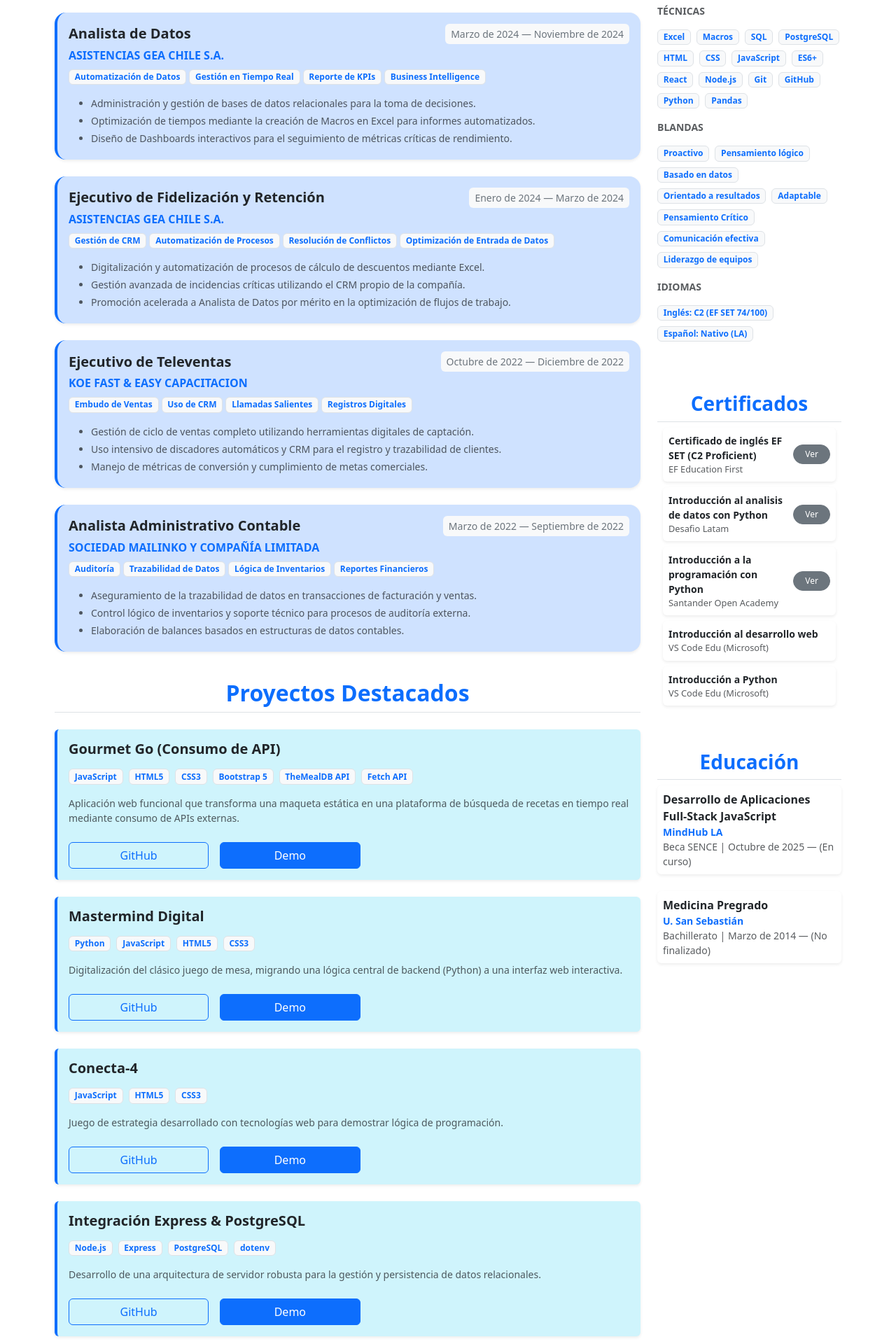
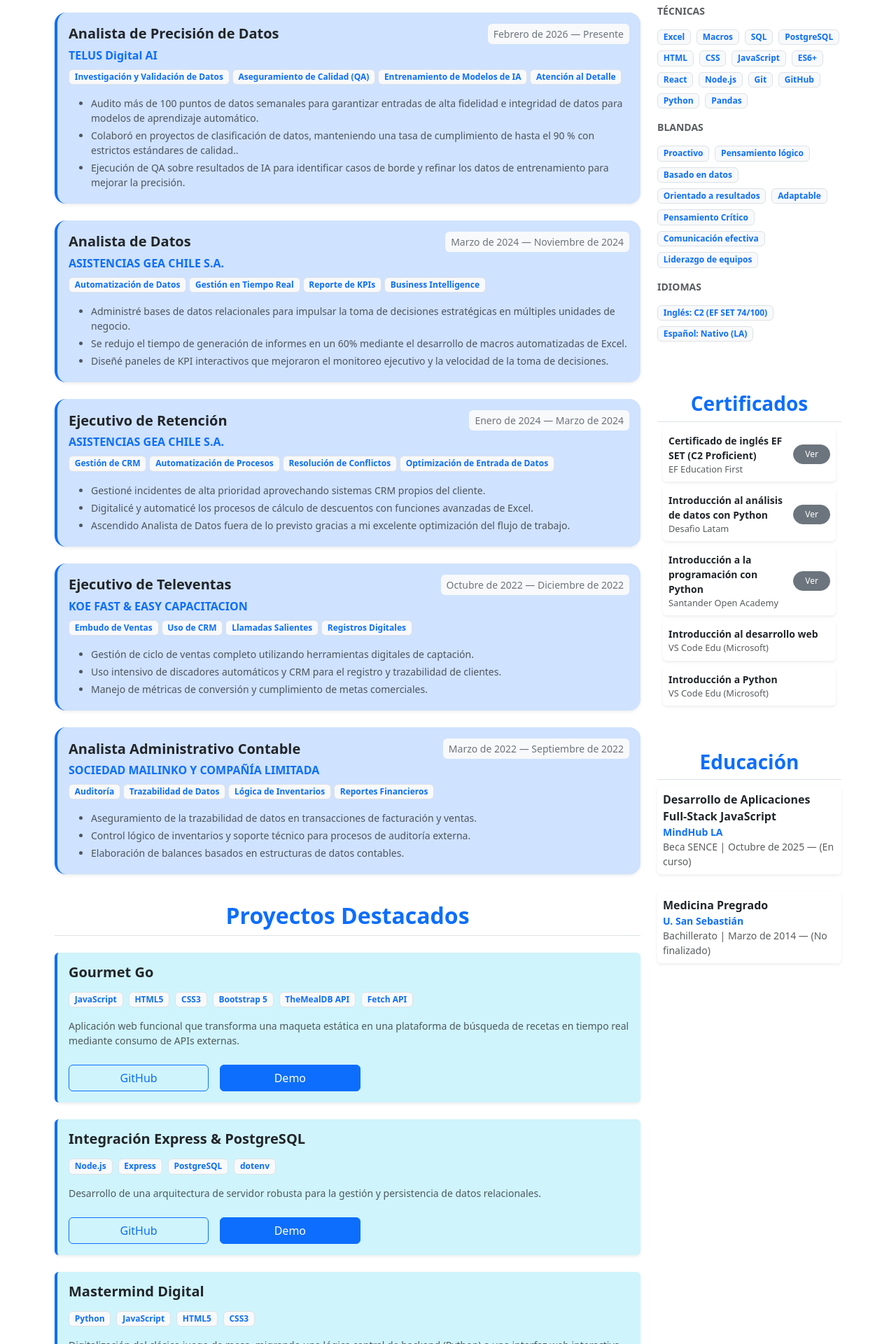
Before and after one commit to Cuackzoide/react-cv, a React (Vite) app: page / in a window 1280 px wide. Shown: the part 720-2640 px from the top of the page at 70% size. Built offline with nearby package versions, Linux system fonts and the light colour scheme.

Commit message:
feat: add dynamic language-based ATS CV download button to navbar

```diff
--- a/src/components/Education.jsx
+++ b/src/components/Education.jsx
@@ -6,7 +6,10 @@
     const parts = dateStr.split("-");
     const date = new Date(parts[0], parts[1] - 1);
     const options = { month: "long", year: "numeric" };
-    const formatted = date.toLocaleDateString(lang === "es" ? "es-ES" : "en-US", options);
+    const formatted = date.toLocaleDateString(
+      lang === "es" ? "es-ES" : "en-US",
+      options,
+    );
     return formatted.charAt(0).toUpperCase() + formatted.slice(1);
   };
 
@@ -14,13 +17,13 @@
     hidden: { opacity: 0 },
     visible: {
       opacity: 1,
-      transition: { staggerChildren: 0.3 }
-    }
+      transition: { staggerChildren: 0.3 },
+    },
   };
 
   const itemVariants = {
     hidden: { opacity: 0, y: 10 },
-    visible: { opacity: 1, y: 0 }
+    visible: { opacity: 1, y: 0 },
   };
 
   return (
--- a/src/components/Sidebar.jsx
+++ b/src/components/Sidebar.jsx
@@ -1,4 +1,3 @@
-import React from "react";
 import { Skills } from "./Skills";
 import { Certifications } from "./Certifications";
 import { Education } from "./Education";
--- a/src/components/Skills.jsx
+++ b/src/components/Skills.jsx
@@ -5,13 +5,17 @@
     hidden: { opacity: 0 },
     visible: {
       opacity: 1,
-      transition: { staggerChildren: 0.05 }
-    }
+      transition: { staggerChildren: 0.05 },
+    },
   };
 
   const badgeVariants = {
     hidden: { opacity: 0, scale: 0.5 },
-    visible: { opacity: 1, scale: 1, transition: { type: "spring", stiffness: 200 } }
+    visible: {
+      opacity: 1,
+      scale: 1,
+      transition: { type: "spring", stiffness: 200 },
+    },
   };
 
   return (
@@ -30,9 +34,9 @@
           {lang === "es" ? "Técnicas" : "Technical"}
         </p>
         <div className="d-flex flex-wrap gap-2 my-3">
-          {skills.technical.map((s) => (
+          {skills.technical.map((s, i) => (
             <motion.span
-              key={s}
+              key={i}
               className="badge bg-light text-primary border"
               variants={badgeVariants}
               whileHover={{ scale: 1.05 }}
@@ -45,9 +49,9 @@
           {lang === "es" ? "Blandas" : "Soft"}
         </p>
         <div className="d-flex flex-wrap gap-2 my-3">
-          {skills.soft.map((s) => (
+          {skills.soft.map((s, i) => (
             <motion.span
-              key={s}
+              key={i}
               className="badge bg-light text-primary border"
               variants={badgeVariants}
               whileHover={{ scale: 1.05 }}
--- a/src/data/cvData_en.json
+++ b/src/data/cvData_en.json
@@ -85,13 +85,10 @@
   },
   "projects": [
     {
-      "name": "Gourmet Go (API Integration)",
+      "name": "Gourmet Go",
       "slug": "gourmet-go",
       "type": "Application",
-      "category": [
-        "web_developer",
-        "data_analyst"
-      ],
+      "category": ["web_developer", "data_analyst"],
       "stack": [
         "JavaScript",
         "HTML5",
@@ -117,18 +114,33 @@
       "demo": "https://cuackzoide.github.io/EF_M4-API_gourmet_go/"
     },
     {
+      "name": "Express & PostgreSQL Integration",
+      "slug": "express-pg",
+      "type": "Backend",
+      "category": ["web_developer", "data_analyst"],
+      "stack": ["Node.js", "Express", "PostgreSQL", "dotenv"],
+      "concepts": [
+        "Database Connection Pooling",
+        "Environment Variables Management",
+        "Backend Architecture",
+        "SQL Querying",
+        "Error Handling"
+      ],
+      "description": "Development of a robust server architecture for relational data management and persistence.",
+      "highlights": [
+        "Secure PostgreSQL connection configuration via environment variables.",
+        "Implementation of CRUD operations with asynchronous error handling.",
+        "Structuring of routes and controllers to ensure backend scalability."
+      ],
+      "github": "https://github.com/Cuackzoide/Express-pg",
+      "demo": "https://express-pg.onrender.com/api/cursos"
+    },
+    {
       "name": "Mastermind Digital",
       "slug": "mastermind",
       "type": "Game / Logic",
-      "category": [
-        "web_developer"
-      ],
-      "stack": [
-        "Python",
-        "JavaScript",
-        "HTML5",
-        "CSS3"
-      ],
+      "category": ["web_developer"],
+      "stack": ["Python", "JavaScript", "HTML5", "CSS3"],
       "concepts": [
         "Algorithm Migration",
         "Game Logic",
@@ -149,14 +161,8 @@
       "name": "Connect-4",
       "slug": "conecta-4",
       "type": "Game / Logic",
-      "category": [
-        "web_developer"
-      ],
-      "stack": [
-        "JavaScript",
-        "HTML5",
-        "CSS3"
-      ],
+      "category": ["web_developer"],
+      "stack": ["JavaScript", "HTML5", "CSS3"],
       "concepts": [
         "Win-condition Algorithms",
         "Matrix Logic (2D Arrays)",
@@ -174,54 +180,16 @@
       "demo": "https://cuackzoide.github.io/Conecta-4/"
     },
     {
-      "name": "Express & PostgreSQL Integration",
-      "slug": "express-pg",
-      "type": "Backend",
-      "category": [
-        "web_developer",
-        "data_analyst"
-      ],
-      "stack": [
-        "Node.js",
-        "Express",
-        "PostgreSQL",
-        "dotenv"
-      ],
-      "concepts": [
-        "Database Connection Pooling",
-        "Environment Variables Management",
-        "Backend Architecture",
-        "SQL Querying",
-        "Error Handling"
-      ],
-      "description": "Development of a robust server architecture for relational data management and persistence.",
-      "highlights": [
-        "Secure PostgreSQL connection configuration via environment variables.",
-        "Implementation of CRUD operations with asynchronous error handling.",
-        "Structuring of routes and controllers to ensure backend scalability."
-      ],
-      "github": "https://github.com/Cuackzoide/Express-pg",
-      "demo": "https://express-pg.onrender.com/api/cursos"
-    },
-    {
       "name": "Corporate Landing Page",
       "slug": "landing-page",
       "type": "Frontend",
-      "category": [
-        "web_developer"
-      ],
-      "stack": [
-        "HTML5",
-        "CSS3",
-        "JavaScript",
-        "Bootstrap 5"
-      ],
+      "category": ["web_developer"],
+      "stack": ["HTML5", "CSS3", "JavaScript", "Bootstrap 5"],
       "concepts": [
         "Responsive Web Design",
+        "Mobile-First Development",
         "Semantic HTML",
-        "UI/UX Components",
-        "Mobile-First Development",
-        "SEO Basics"
+        "UI/UX Components"
       ],
       "description": "Creation of a professional, fully adaptive web interface focused on conversion and user experience.",
       "highlights": [
@@ -231,40 +199,29 @@
       ],
       "github": "https://github.com/Cuackzoide/EF_M2-Landing_page",
       "demo": "https://cuackzoide.github.io/EF_M2-Landing_page/"
-    },
-    {
-      "name": "QuickOrder (Full Stack)",
-      "slug": "quickorder",
-      "type": "Application",
-      "category": [
-        "web_developer"
-      ],
-      "stack": [
-        "Node.js",
-        "Express",
-        "PostgreSQL",
-        "JavaScript",
-        "HTML",
-        "CSS"
-      ],
-      "concepts": [
-        "Fullstack Integration",
-        "RESTful APIs",
-        "Relational Databases",
-        "Collaborative Development (Git)",
-        "CRUD Operations"
-      ],
-      "description": "Collaboration on an order management system, integrating frontend and backend.",
-      "highlights": [
-        "Implementation of endpoints for real-time data management.",
-        "Data persistence leveraging relational databases.",
-        "Scalable folder architecture for collaborative development."
-      ],
-      "github": "https://github.com/joaquin-ossandon/quickorder-js-fullstack",
-      "demo": null
     }
   ],
   "experience": [
+    {
+      "company": "TELUS Digital AI",
+      "main_role": "Data Accuracy Analyst",
+      "specialties": [
+        "Data Research and Validation",
+        "Quality Assurance",
+        "AI Model Training",
+        "Attention to Detail"
+      ],
+      "period": {
+        "start": "2026-02",
+        "end": null,
+        "current": true
+      },
+      "highlights": [
+        "Audited over 100+ weekly data points to ensure high-fidelity inputs and data integrity for machine learning models.",
+        "Collaborated on data classification projects, maintaining up to 90% adherence rate to strict quality benchmarks.",
+        "Performed QA on AI outputs to identify edge cases, improving training data accuracy."
+      ]
+    },
     {
       "company": "ASISTENCIAS GEA CHILE S.A.",
       "main_role": "Data Analyst",
@@ -280,14 +237,14 @@
         "current": false
       },
       "highlights": [
-        "Administered and managed relational databases to drive strategic decision-making.",
-        "Optimized turnaround times by developing Excel Macros for automated reporting.",
-        "Designed interactive Dashboards to track critical performance metrics and KPIs."
+        "Administered relational databases to drive strategic decision-making across multiple business units.",
+        "Reduced report generation turnaround time by 60% through the development of automated Excel Macros.",
+        "Designed interactive KPI Dashboards that improved executive monitoring and decision-making speed."
       ]
     },
     {
       "company": "ASISTENCIAS GEA CHILE S.A.",
-      "main_role": "Retention & Loyalty Specialist",
+      "main_role": "Retention Specialist",
       "specialties": [
         "CRM Management",
         "Process Automation",
@@ -300,9 +257,9 @@
         "current": false
       },
       "highlights": [
+        "Managed high-priority incidents leveraging proprietary CRM systems.",
         "Digitized and automated discount calculation processes using advanced Excel functions.",
-        "Managed high-priority incidents leveraging the company's proprietary CRM.",
-        "Promoted to Data Analyst ahead of schedule due to excellence in workflow optimization."
+        "Promoted to Data Analyst unexpectedly due to my outstanding workflow optimization.."
       ]
     },
     {
@@ -320,8 +277,8 @@
         "current": false
       },
       "highlights": [
+        "Utilized automated dialers and CRM systems for precise client tracking and record-keeping.",
         "Managed full sales cycles using digital lead generation and capture tools.",
-        "Utilized automated dialers and CRM systems for precise client tracking and record-keeping.",
         "Consistently met commercial targets through conversion metric analysis."
       ]
     },
@@ -411,14 +368,8 @@
       "title": "EF SET English Certificate (C2 Proficient)",
       "issuer": "EF Education First",
       "completion_date": "2025-07-25",
-      "category": [
-        "global"
-      ],
-      "skills": [
-        "Reading",
-        "Listening",
-        "Business English"
-      ],
+      "category": ["global"],
+      "skills": ["Reading", "Listening", "Business English"],
       "certification": {
         "is_certified": true,
         "url": "https://cert.efset.org/wgoUXX",
@@ -430,9 +381,7 @@
       "title": "Introduction to Data Analysis with Python",
       "issuer": "Desafio Latam",
       "completion_date": "2025-01-19",
-      "category": [
-        "data_analyst"
-      ],
+      "category": ["data_analyst"],
       "skills": [
         "Python",
         "Pandas",
@@ -451,15 +400,8 @@
       "title": "Introduction to Python Programming",
       "issuer": "Santander Open Academy",
       "completion_date": "2025-09-12",
-      "category": [
-        "data_analyst",
-        "web_developer"
-      ],
-      "skills": [
-        "Python",
-        "Logic",
-        "Data Structures"
-      ],
+      "category": ["data_analyst", "web_developer"],
+      "skills": ["Python", "Logic", "Data Structures"],
       "certification": {
         "is_certified": true,
         "url": "https://drive.google.com/file/d/1u0vMDozoalp5hj7bucQyizfH1gKl_GhC/view?usp=drive_link",
@@ -471,15 +413,8 @@
       "title": "Intro to Web Development",
       "issuer": "VS Code Edu (Microsoft)",
       "completion_date": "2025-11-15",
-      "category": [
-        "web_developer"
-      ],
-      "skills": [
-        "VS Code",
-        "HTML",
-        "CSS",
-        "Workflow"
-      ],
+      "category": ["web_developer"],
+      "skills": ["VS Code", "HTML", "CSS", "Workflow"],
       "certification": {
         "is_certified": false,
         "url": null,
@@ -491,10 +426,7 @@
       "title": "Intro to Python",
       "issuer": "VS Code Edu (Microsoft)",
       "completion_date": "2025-12",
-      "category": [
-        "data_analyst",
-        "web_developer"
-      ],
+      "category": ["data_analyst", "web_developer"],
       "skills": [
         "Python Syntax",
         "Scripting",
--- a/src/data/cvData_es.json
+++ b/src/data/cvData_es.json
@@ -85,13 +85,10 @@
   },
   "projects": [
     {
-      "name": "Gourmet Go (Consumo de API)",
+      "name": "Gourmet Go",
       "slug": "gourmet-go",
       "type": "Application",
-      "category": [
-        "web_developer",
-        "data_analyst"
-      ],
+      "category": ["web_developer", "data_analyst"],
       "stack": [
         "JavaScript",
         "HTML5",
@@ -117,18 +114,33 @@
       "demo": "https://cuackzoide.github.io/EF_M4-API_gourmet_go/"
     },
     {
+      "name": "Integración Express & PostgreSQL",
+      "slug": "express-pg",
+      "type": "Backend",
+      "category": ["web_developer", "data_analyst"],
+      "stack": ["Node.js", "Express", "PostgreSQL", "dotenv"],
+      "concepts": [
+        "Pool de Conexiones a Base de Datos",
+        "Gestión de Variables de Entorno",
+        "Arquitectura Backend",
+        "Consultas SQL",
+        "Manejo de Errores"
+      ],
+      "description": "Desarrollo de una arquitectura de servidor robusta para la gestión y persistencia de datos relacionales.",
+      "highlights": [
+        "Configuración de conexión segura a PostgreSQL mediante variables de entorno.",
+        "Implementación de operaciones CRUD con manejo de errores asíncronos.",
+        "Estructuración de rutas y controladores para asegurar la escalabilidad del backend."
+      ],
+      "github": "https://github.com/Cuackzoide/Express-pg",
+      "demo": "https://express-pg.onrender.com/api/cursos"
+    },
+    {
       "name": "Mastermind Digital",
       "slug": "mastermind",
       "type": "Game / Logic",
-      "category": [
-        "web_developer"
-      ],
-      "stack": [
-        "Python",
-        "JavaScript",
-        "HTML5",
-        "CSS3"
-      ],
+      "category": ["web_developer"],
+      "stack": ["Python", "JavaScript", "HTML5", "CSS3"],
       "concepts": [
         "Migración de Algoritmos",
         "Lógica de Juego",
@@ -149,14 +161,8 @@
       "name": "Conecta-4",
       "slug": "conecta-4",
       "type": "Game / Logic",
-      "category": [
-        "web_developer"
-      ],
-      "stack": [
-        "JavaScript",
-        "HTML5",
-        "CSS3"
-      ],
+      "category": ["web_developer"],
+      "stack": ["JavaScript", "HTML5", "CSS3"],
       "concepts": [
         "Algoritmos de Condición de Victoria",
         "Lógica de Matrices (Arreglos 2D)",
@@ -174,54 +180,16 @@
       "demo": "https://cuackzoide.github.io/Conecta-4/"
     },
     {
-      "name": "Integración Express & PostgreSQL",
-      "slug": "express-pg",
-      "type": "Backend",
-      "category": [
-        "web_developer",
-        "data_analyst"
-      ],
-      "stack": [
-        "Node.js",
-        "Express",
-        "PostgreSQL",
-        "dotenv"
-      ],
-      "concepts": [
-        "Pool de Conexiones a Base de Datos",
-        "Gestión de Variables de Entorno",
-        "Arquitectura Backend",
-        "Consultas SQL",
-        "Manejo de Errores"
-      ],
-      "description": "Desarrollo de una arquitectura de servidor robusta para la gestión y persistencia de datos relacionales.",
-      "highlights": [
-        "Configuración de conexión segura a PostgreSQL mediante variables de entorno.",
-        "Implementación de operaciones CRUD con manejo de errores asíncronos.",
-        "Estructuración de rutas y controladores para asegurar la escalabilidad del backend."
-      ],
-      "github": "https://github.com/Cuackzoide/Express-pg",
-      "demo": "https://express-pg.onrender.com/api/cursos"
-    },
-    {
       "name": "Landing Page Profesional",
       "slug": "landing-page",
       "type": "Frontend",
-      "category": [
-        "web_developer"
-      ],
-      "stack": [
-        "HTML5",
-        "CSS3",
-        "JavaScript",
-        "Bootstrap 5"
-      ],
+      "category": ["web_developer"],
+      "stack": ["HTML5", "CSS3", "JavaScript", "Bootstrap 5"],
       "concepts": [
         "Diseño Web Responsivo",
+        "Desarrollo Mobile-First",
         "HTML Semántico",
-        "Componentes UI/UX",
-        "Desarrollo Mobile-First",
-        "Fundamentos de SEO"
+        "Componentes UI/UX"
       ],
       "description": "Creación de una interfaz web profesional y totalmente adaptativa centrada en la conversión y la experiencia de usuario.",
       "highlights": [
@@ -236,9 +204,7 @@
       "name": "QuickOrder (Full Stack)",
       "slug": "quickorder",
       "type": "Application",
-      "category": [
-        "web_developer"
-      ],
+      "category": ["web_developer"],
       "stack": [
         "Node.js",
         "Express",
@@ -266,6 +232,26 @@
   ],
   "experience": [
     {
+      "company": "TELUS Digital AI",
+      "main_role": "Analista de Precisión de Datos",
+      "specialties": [
+        "Investigación y Validación de Datos",
+        "Aseguramiento de Calidad (QA)",
+        "Entrenamiento de Modelos de IA",
+        "Atención al Detalle"
+      ],
+      "period": {
+        "start": "2026-02",
+        "end": null,
+        "current": true
+      },
+      "highlights": [
+        "Audito más de 100 puntos de datos semanales para garantizar entradas de alta fidelidad e integridad de datos para modelos de aprendizaje automático.",
+        "Colaboró en proyectos de clasificación de datos, manteniendo una tasa de cumplimiento de hasta el 90 % con estrictos estándares de calidad..",
+        "Ejecución de QA sobre resultados de IA para identificar casos de borde y refinar los datos de entrenamiento para mejorar la precisión."
+      ]
+    },
+    {
       "company": "ASISTENCIAS GEA CHILE S.A.",
       "main_role": "Analista de Datos",
       "specialties": [
@@ -280,14 +266,14 @@
         "current": false
       },
       "highlights": [
-        "Administración y gestión de bases de datos relacionales para la toma de decisiones.",
-        "Optimización de tiempos mediante la creación de Macros en Excel para informes automatizados.",
-        "Diseño de Dashboards interactivos para el seguimiento de métricas críticas de rendimiento."
+        "Administré bases de datos relacionales para impulsar la toma de decisiones estratégicas en múltiples unidades de negocio.",
+        "Se redujo el tiempo de generación de informes en un 60% mediante el desarrollo de macros automatizadas de Excel.",
+        "Diseñé paneles de KPI interactivos que mejoraron el monitoreo ejecutivo y la velocidad de la toma de decisiones."
       ]
     },
     {
       "company": "ASISTENCIAS GEA CHILE S.A.",
-      "main_role": "Ejecutivo de Fidelización y Retención",
+      "main_role": "Ejecutivo de Retención",
       "specialties": [
         "Gestión de CRM",
         "Automatización de Procesos",
@@ -300,9 +286,9 @@
         "current": false
       },
       "highlights": [
-        "Digitalización y automatización de procesos de cálculo de descuentos mediante Excel.",
-        "Gestión avanzada de incidencias críticas utilizando el CRM propio de la compañía.",
-        "Promoción acelerada a Analista de Datos por mérito en la optimización de flujos de trabajo."
+        "Gestioné incidentes de alta prioridad aprovechando sistemas CRM propios del cliente.",
+        "Digitalicé y automaticé los procesos de cálculo de descuentos con funciones avanzadas de Excel.",
+        "Ascendido Analista de Datos fuera de lo previsto gracias a mi excelente optimización del flujo de trabajo."
       ]
     },
     {
@@ -411,14 +397,8 @@
       "title": "Certificado de inglés EF SET (C2 Proficient)",
       "issuer": "EF Education First",
       "completion_date": "2025-07-25",
-      "category": [
-        "global"
-      ],
-      "skills": [
-        "Reading",
-        "Listening",
-        "Business English"
-      ],
+      "category": ["global"],
+      "skills": ["Reading", "Listening", "Business English"],
       "certification": {
         "is_certified": true,
         "url": "https://cert.efset.org/wgoUXX",
@@ -427,12 +407,10 @@
       }
     },
     {
-      "title": "Introducción al analisis de datos con Python",
+      "title": "Introducción al análisis de datos con Python",
       "issuer": "Desafio Latam",
       "completion_date": "2025-01-19",
-      "category": [
-        "data_analyst"
-      ],
+      "category": ["data_analyst"],
       "skills": [
         "Python",
         "Pandas",
@@ -451,15 +429,8 @@
       "title": "Introducción a la programación con Python",
       "issuer": "Santander Open Academy",
       "completion_date": "2025-09-12",
-      "category": [
-        "data_analyst",
-        "web_developer"
-      ],
-      "skills": [
-        "Python",
-        "Logic",
-        "Data Structures"
-      ],
+      "category": ["data_analyst", "web_developer"],
+      "skills": ["Python", "Logic", "Data Structures"],
       "certification": {
         "is_certified": true,
         "url": "https://drive.google.com/file/d/1u0vMDozoalp5hj7bucQyizfH1gKl_GhC/view?usp=drive_link",
@@ -471,15 +442,8 @@
       "title": "Introducción al desarrollo web",
       "issuer": "VS Code Edu (Microsoft)",
       "completion_date": "2025-11-15",
-      "category": [
-        "web_developer"
-      ],
-      "skills": [
-        "VS Code",
-        "HTML",
-        "CSS",
-        "Workflow"
-      ],
+      "category": ["web_developer"],
+      "skills": ["VS Code", "HTML", "CSS", "Workflow"],
       "certification": {
         "is_certified": false,
         "url": null,
@@ -491,10 +455,7 @@
       "title": "Introducción a Python",
       "issuer": "VS Code Edu (Microsoft)",
       "completion_date": "2025-12-05",
-      "category": [
-        "data_analyst",
-        "web_developer"
-      ],
+      "category": ["data_analyst", "web_developer"],
       "skills": [
         "Python Syntax",
         "Scripting",
--- a/src/main.jsx
+++ b/src/main.jsx
@@ -1,7 +1,6 @@
 import { StrictMode } from "react";
 import { createRoot } from "react-dom/client";
 import "bootstrap/dist/css/bootstrap.min.css";
-import "./index.css";
 import App from "./App.jsx";
 
 createRoot(document.getElementById("root")).render(
```
Also changed, not shown: src/App.jsx (+9 -6 lines), src/components/Navbar.jsx (+29 -11 lines), src/components/Summary.jsx (+32 -18 lines), src/index.css (deleted, +0 -168 lines), 2 other files (tests, documents, lock files or other folders). Lines whose indentation alone changed are shown as unchanged.
